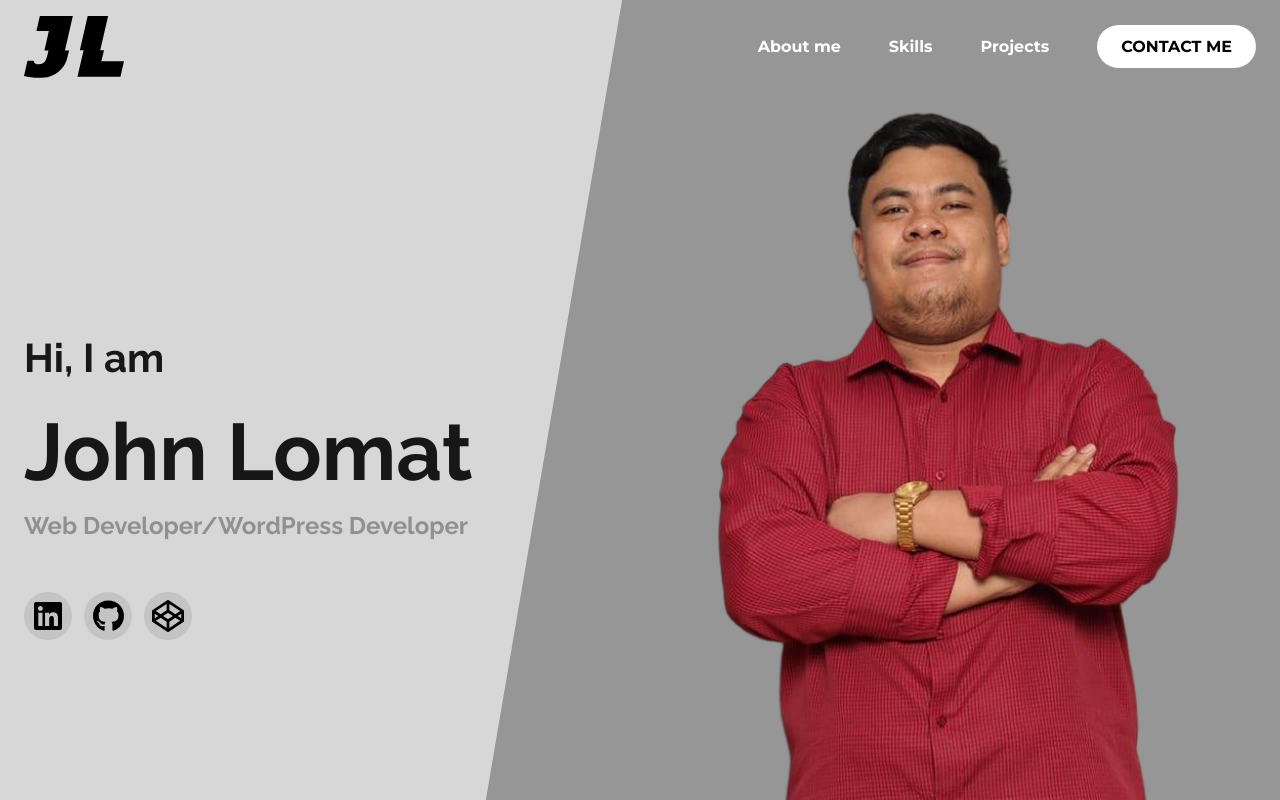
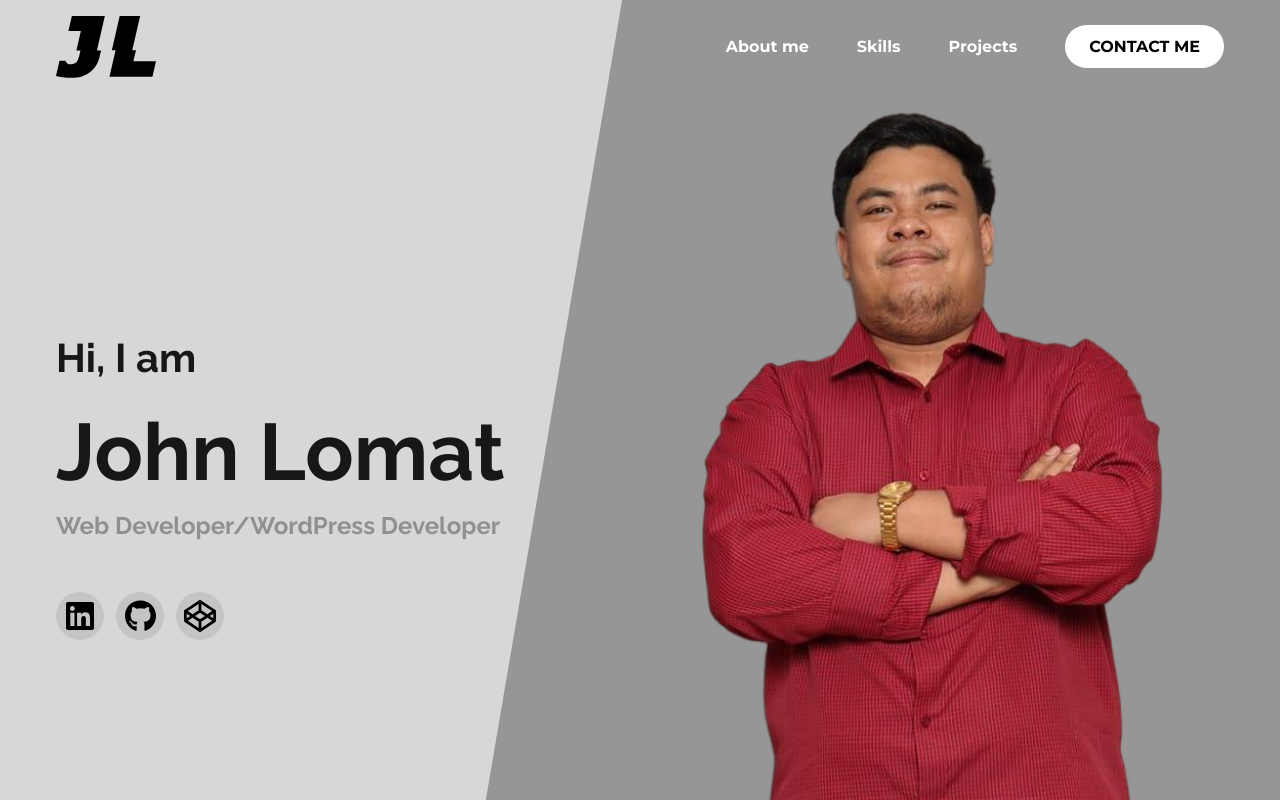
Before and after one commit to johnlomat/portfolio-next-app-router, a Next.js app: page / in a window 1280 px wide. Shown: the top 800 px of the page. Built offline with nearby package versions, Linux system fonts and the light colour scheme.

Commit message:
Add: Container width

```diff
--- a/src/app/(pages)/page.tsx
+++ b/src/app/(pages)/page.tsx
@@ -27,7 +27,7 @@ export default function Home() {
   return (
     <div className="page-content">
       <section className="relative bg-[#969696] bg-none bg-auto bg-no-repeat pt-0 md:pt-12 xl:bg-[#D7D7D7] xl:bg-[url('/images/section-background-1.svg')] xl:bg-[center_right_-20rem] min-[1500px]:bg-[center_right_-10rem] min-[1800px]:bg-right">
-        <div className="container flex flex-wrap space-y-6">
+        <div className="container flex w-full flex-wrap space-y-6 lg:w-[95%]">
           <div className="bg-top-center absolute bottom-0 left-0 flex w-full items-center bg-[url('/images/rectangle-82.svg')] bg-cover bg-no-repeat px-4 py-[15%] md:static md:bottom-auto md:left-auto md:w-1/2 md:bg-none md:p-0">
             <div className="relative flex w-full flex-col pe-12 pt-[5.625rem] font-raleway md:w-auto md:p-0">
               <h1 className="mb-0 text-[1.25rem] font-bold text-white md:mb-4 md:text-[2.5rem] md:text-neutral-900">
--- a/src/components/Header.tsx
+++ b/src/components/Header.tsx
@@ -51,7 +51,7 @@ const Header = () => {
         'bg-[#969696] xl:bg-transparent': pathname === '/',
       })}
     >
-      <nav className="container mx-auto flex items-center justify-between">
+      <nav className="container mx-auto flex w-full items-center justify-between lg:w-[95%]">
         <div className="flex w-full max-w-[4.375rem] items-center md:w-auto md:max-w-full">
           <Link href="/" className="text-xl text-white">
             <Image
```
